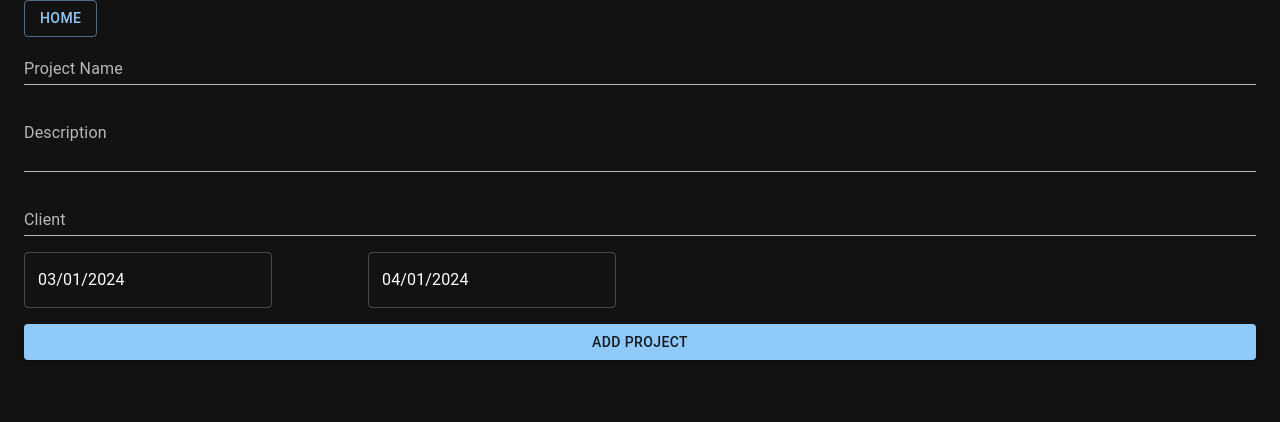
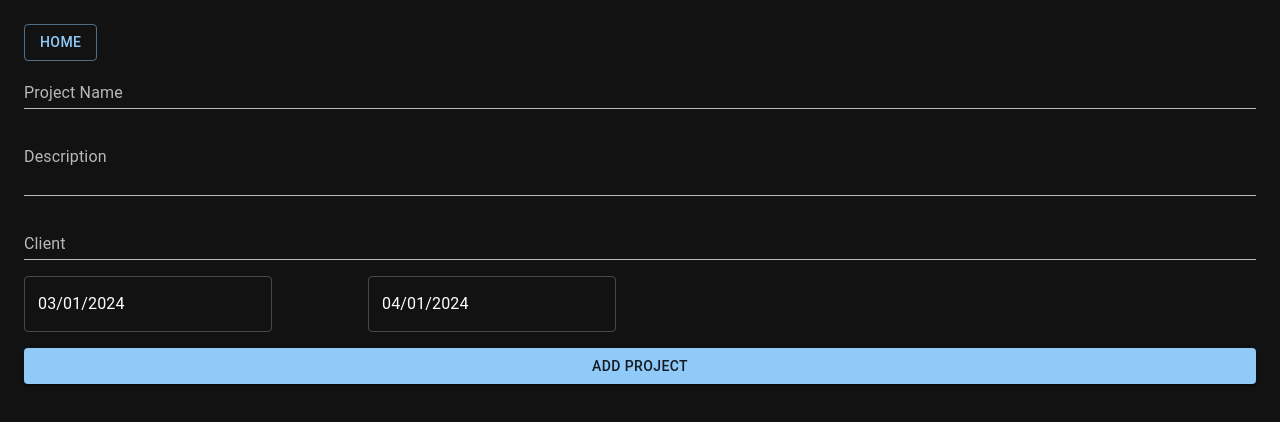
Before and after one commit to infantGrandpa/taskboard-timer, a React (Vite) app in the folder taskboard-timer/: page /new-project in a window 1280 px wide. Shown: the top 422 px of the page. Built offline with nearby package versions, Linux system fonts and the light colour scheme.

Commit message:
Add padding to App.tsx

```diff
--- a/taskboard-timer/src/App.tsx
+++ b/taskboard-timer/src/App.tsx
@@ -33,7 +33,7 @@ function App() {
         <LocalizationProvider dateAdapter={AdapterDateFns}>
             <ThemeProvider theme={theme}>
                 <CssBaseline />
-                <Container maxWidth="xl">
+                <Container maxWidth="xl" sx={{ pt: 3 }}>
                     <BrowserRouter>
                         <Routes>
                             <Route path="/" element={<ProjectsGrid />} />
--- a/taskboard-timer/src/components/ProjectsGrid.tsx
+++ b/taskboard-timer/src/components/ProjectsGrid.tsx
@@ -21,9 +21,7 @@ const ProjectsGrid = () => {
 
     return (
         <>
-            <Typography variant="h2" sx={{ pt: 2 }}>
-                Total Projects: {data?.length}
-            </Typography>
+            <Typography variant="h2">Total Projects: {data?.length}</Typography>
             <Fab
                 component={Link}
                 to="/new-project"
```
